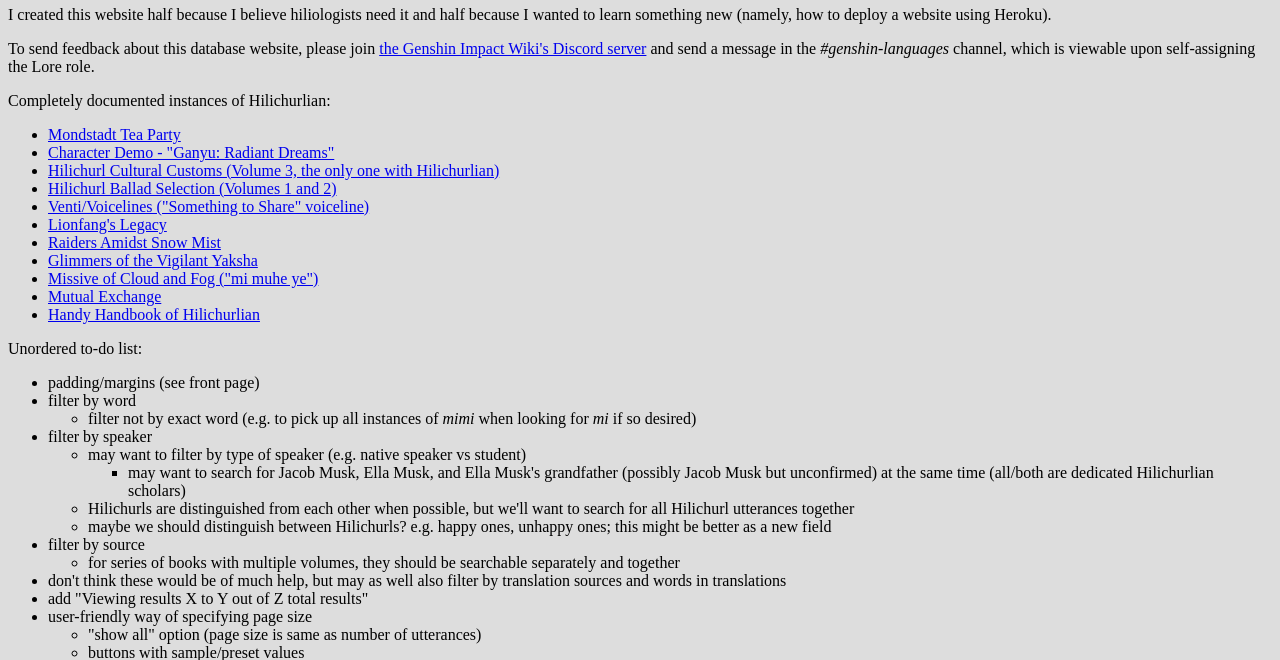
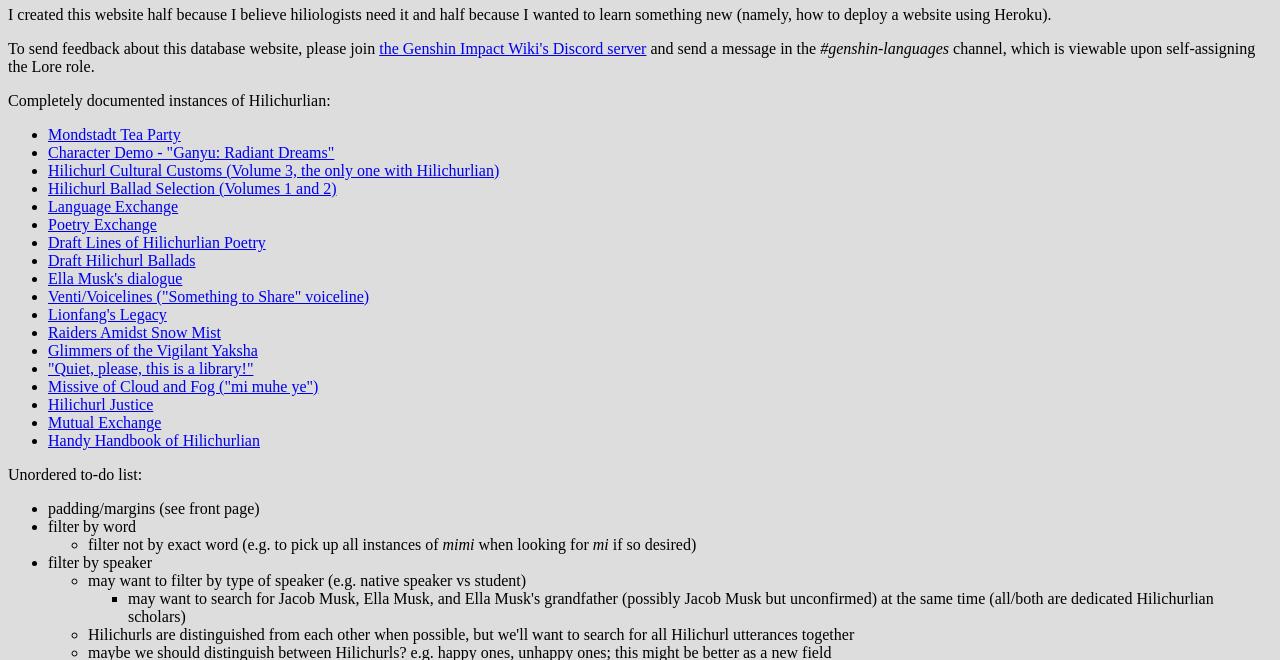
Before and after one commit to mengsarah/hilichurlian-database, a Django app: page /about in a window 1280 px wide. Shown: the part 211-871 px from the top of the page. Run offline with Django 3.2, Linux system fonts and the light colour scheme.

Commit message:
non-fn: update completed list

```diff
--- a/hilichurlian_database/templates/hilichurlian_database/about.html
+++ b/hilichurlian_database/templates/hilichurlian_database/about.html
@@ -20,6 +20,16 @@
 
 	<li><a href="https://genshin-impact.fandom.com/wiki/Hilichurl_Ballad_Selection">Hilichurl Ballad Selection (Volumes 1 and 2)</a></li>
 
+	<li><a href="https://genshin-impact.fandom.com/wiki/Language_Exchange">Language Exchange</a></li>
+
+	<li><a href="https://genshin-impact.fandom.com/wiki/Poetry_Exchange">Poetry Exchange</a></li>
+
+	<li><a href="https://genshin-impact.fandom.com/wiki/Draft_Lines_of_Hilichurlian_Poetry">Draft Lines of Hilichurlian Poetry</a></li>
+
+	<li><a href="https://genshin-impact.fandom.com/wiki/Draft_Hilichurl_Ballads">Draft Hilichurl Ballads</a></li>
+
+	<li><a href="https://genshin-impact.fandom.com/wiki/Ella_Musk">Ella Musk's dialogue</a></li>
+
 	<li><a href="https://genshin-impact.fandom.com/wiki/Venti/Voicelines">Venti/Voicelines ("Something to Share" voiceline)</a></li>
 
 	<li><a href="https://genshin-impact.fandom.com/wiki/Lionfang%27s_Legacy">Lionfang's Legacy</a></li>
@@ -28,7 +38,11 @@
 
 	<li><a href="https://genshin-impact.fandom.com/wiki/Glimmers_of_the_Vigilant_Yaksha">Glimmers of the Vigilant Yaksha</a></li>
 
+	<li><a href="https://genshin-impact.fandom.com/wiki/%22Quiet,_please,_this_is_a_library!%22">"Quiet, please, this is a library!"</a></li>
+
 	<li><a href="https://genshin-impact.fandom.com/wiki/Missive_of_Cloud_and_Fog">Missive of Cloud and Fog ("mi muhe ye")</a></li>
+
+	<li><a href="https://genshin-impact.fandom.com/wiki/Hilichurl_Justice">Hilichurl Justice</a></li>
 
 	<li><a href="https://genshin-impact.fandom.com/wiki/Mutual_Exchange">Mutual Exchange</a></li>
 
```
